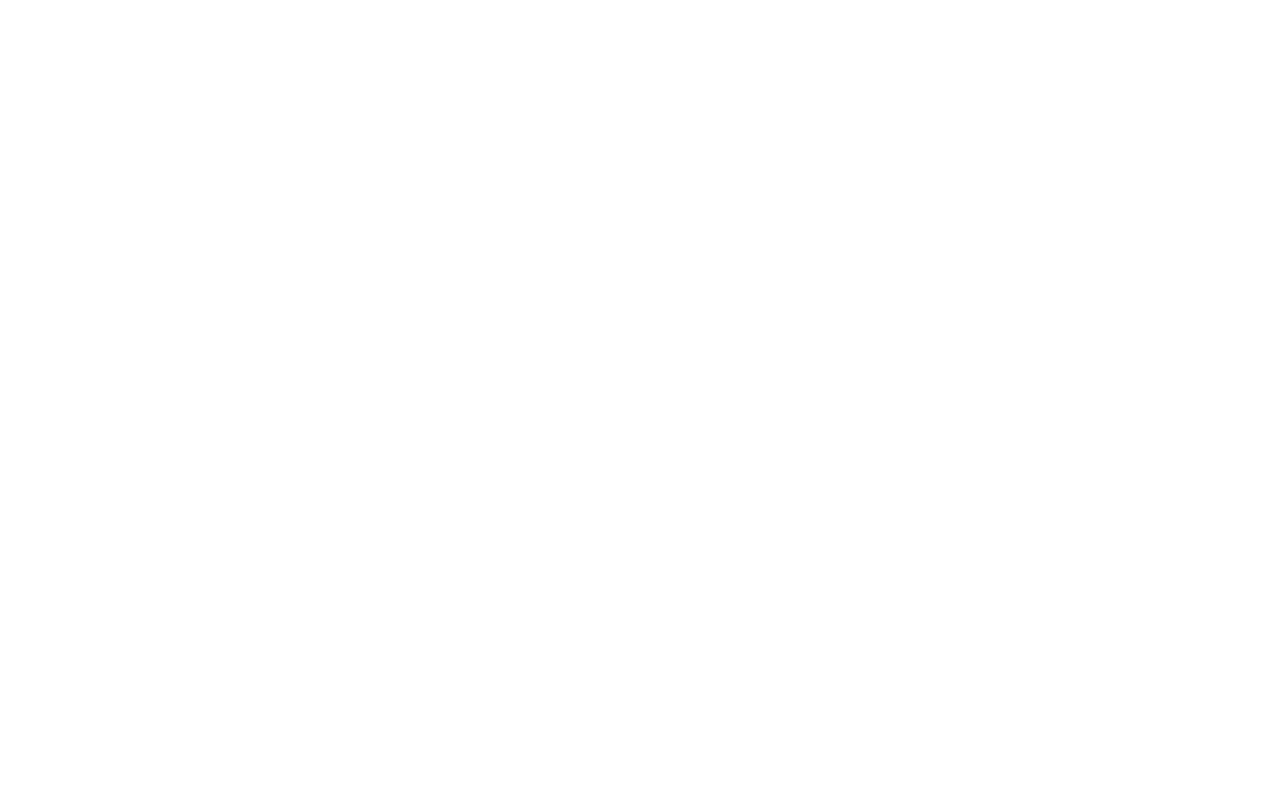
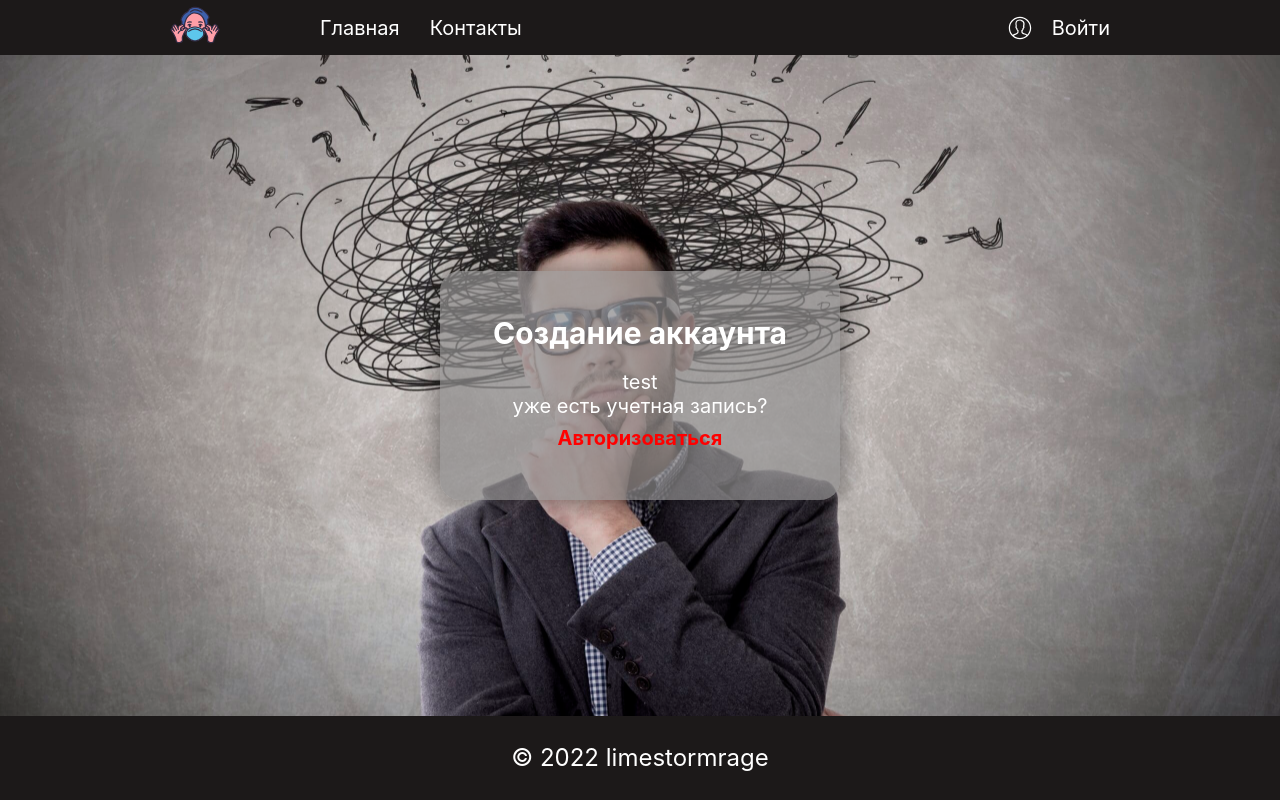
Before and after one commit to educational-projects/Contacts, a React (Create React App) app: page /registration in a window 1280 px wide. Before the commit this address had no page. Built offline with nearby package versions, Linux system fonts and the light colour scheme.

Commit message:
fix: исправит логику обертки форм логина и авторизации

```diff
--- a/src/components/app/App.tsx
+++ b/src/components/app/App.tsx
@@ -1,27 +1,30 @@
 import React from 'react';
 import { BrowserRouter, Route, Routes } from 'react-router-dom';
+import { AppRoute } from '../../const';
 import { PrivateRoute } from '../../hoc/private-route/private-route';
 import Layout from '../../layout/layout';
 import Contacts from '../../pages/contacts/contacts';
 import Login from '../../pages/login/login';
 import Main from '../../pages/main/main';
+import Registration from '../../pages/registration/registration';
 import './App.scss';
 
 export function App(): JSX.Element {
   return (
     <BrowserRouter>
       <Routes>
-        <Route path="/" element={<Layout />}>
+        <Route path={AppRoute.Main} element={<Layout />}>
           <Route index element={<Main />} />
           <Route
-            path="contacts"
+            path={AppRoute.Contacts}
             element={(
               <PrivateRoute>
                 <Contacts />
               </PrivateRoute>
           )}
           />
-          <Route path="login" element={<Login />} />
+          <Route path={AppRoute.Login} element={<Login />} />
+          <Route path={AppRoute.Registration} element={<Registration />} />
         </Route>
       </Routes>
     </BrowserRouter>
--- a/src/components/form-wrapper/form-wrapper.module.scss
+++ b/src/components/form-wrapper/form-wrapper.module.scss
@@ -23,6 +23,8 @@
 }
 
 .link {
+    display: block;
     font-weight: 700;
     color: red;
+    margin-top: 8px;
 }
--- a/src/components/form-wrapper/form-wrapper.tsx
+++ b/src/components/form-wrapper/form-wrapper.tsx
@@ -1,42 +1,35 @@
 import React from 'react';
-import { Link } from 'react-router-dom';
+import { Link, useLocation } from 'react-router-dom';
 import { FormWrapperProps } from './form-wrapper.props';
 import styles from './form-wrapper.module.scss';
+import { AppRoute } from '../../const';
 
 export function FormWrapper({ title, children }: FormWrapperProps): JSX.Element {
+  const location = useLocation();
+
+  const formTitle = location.pathname === AppRoute.Login ? 'Вход' : 'Создание аккаунта';
+  const linkUrl = location.pathname === AppRoute.Login ? '/registration' : '/login';
+  const pText = location.pathname === AppRoute.Login ? 'Нужна учетная запись?' : 'уже есть учетная запись?';
+  const linkText = location.pathname === AppRoute.Login ? 'Зарегистрироваться' : 'Авторизоваться';
+
   return (
     <>
       <h1 className="visually-hidden">{title}</h1>
       <div className={styles.formWrapper}>
         <div className={styles.container}>
-          {title === 'Авторизация' && <h2 className={styles.contentTitle}>Вход</h2>}
-          {title === 'Регистрация' && <h2 className={styles.contentTitle}>Создание аккаунта</h2>}
+          <h2 className={styles.contentTitle}>{formTitle}</h2>
           <div>
             {children}
-            {title === 'Авторизация' && (
             <p>
-              Нужна учетная запись?
+              {pText}
               {' '}
               <Link
                 className={styles.link}
-                to="/register"
+                to={linkUrl}
               >
-                Зарегистрироваться
+                {linkText}
               </Link>
             </p>
-            )}
-            {title === 'Регистрация' && (
-            <p>
-              Есть учетная запись?
-              {' '}
-              <Link
-                className={styles.link}
-                to="/login"
-              >
-                Войдите
-              </Link>
-            </p>
-            )}
           </div>
         </div>
       </div>
--- a/src/components/login-form/login-form.tsx
+++ b/src/components/login-form/login-form.tsx
@@ -13,8 +13,8 @@
         <input className={styles.input} type="email" id="email" placeholder="Электронная почта" />
       </div>
       <div>
-        <label className="visually-hidden" htmlFor="email">Пароль</label>
-        <input className={styles.input} type="password" id="email" placeholder="Пароль" />
+        <label className="visually-hidden" htmlFor="password">Пароль</label>
+        <input className={styles.input} type="password" id="password" placeholder="Пароль" />
       </div>
       <button type="submit" className={styles.formButton}>Войти</button>
     </form>
--- /dev/null
+++ b/src/const.ts
@@ -0,0 +1,6 @@
+export enum AppRoute {
+    Main = '/',
+    Contacts = '/contacts',
+    Login = '/login',
+    Registration = '/registration'
+}
--- /dev/null
+++ b/src/pages/registration/registration.tsx
@@ -0,0 +1,12 @@
+import React from 'react';
+import { FormWrapper } from '../../components';
+
+function Registration(): JSX.Element {
+  return (
+    <FormWrapper title="Регистрация">
+      <p>test</p>
+    </FormWrapper>
+  );
+}
+
+export default Registration;
```
